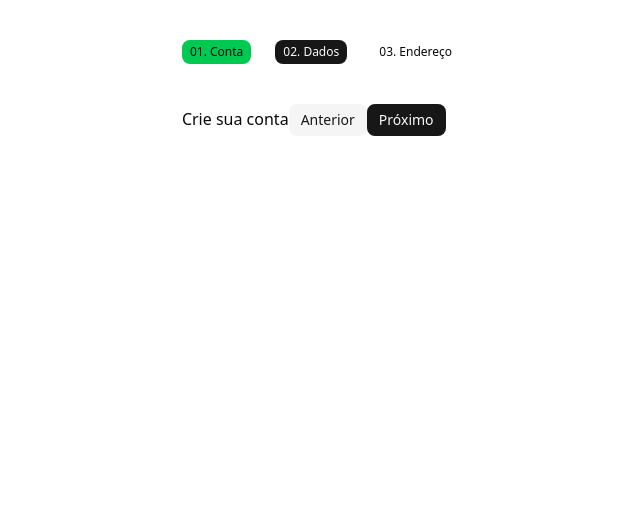
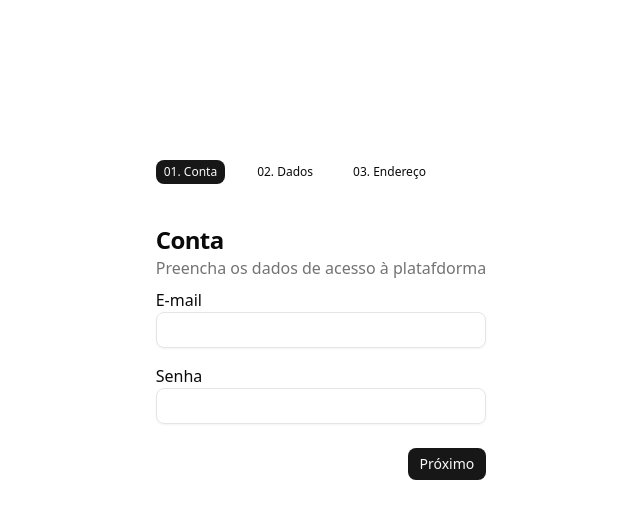
Before and after one commit to Andreeltonsf/ReactForm-multisteps, a React (Vite) app: page / in a window 1280 px wide. Both pictures are taken after a click on the button "Anterior". Shown: the top 518 px of the page, without its empty margins (319-959 px from the left). Built offline with nearby package versions, Linux system fonts and the light colour scheme.

Commit message:
Implement stepper context and enhance step components with headers and navigation

```diff
--- a/src/App.tsx
+++ b/src/App.tsx
@@ -6,7 +6,7 @@ import { PersonalDataStep } from "./components/steps/PersonalDataStep";
 
 function App() {
   return (
-    <div className="min-h-screen flex justify-center pt-10">
+    <div className="min-h-screen flex justify-center pt-40">
       <Stepper
         initialStep={1}
         steps={[
--- /dev/null
+++ b/src/components/StepHeader.tsx
@@ -0,0 +1,13 @@
+interface StepHeaderProps {
+  title: string;
+  description: string;
+}
+
+export function StepHeader({ title, description }: StepHeaderProps) {
+  return (
+    <header>
+      <h1 className="text-2xl font-semibold tracking-tight">{title}</h1>
+      <span className="text-muted-foreground">{description}</span>
+    </header>
+  );
+}
--- a/src/components/Stepper.tsx
+++ b/src/components/Stepper.tsx
@@ -1,6 +1,13 @@
 import { cn } from "@/lib/utils";
-import { useCallback, useState } from "react";
+import { createContext, useCallback, useContext, useState } from "react";
 import { Button } from "./ui/button";
+
+interface StepperContextValue {
+  previousStep: () => void;
+  nextStep: () => void;
+}
+
+const StepperContext = createContext({} as StepperContextValue);
 
 interface StepperProps {
   initialStep?: number;
@@ -22,6 +29,7 @@ export function Stepper({ steps, initialStep = 0 }: StepperProps) {
   }, [steps]);
 
   return (
+    <StepperContext.Provider value={{ previousStep, nextStep }}>
       <div>
         <ul className="space-x-6 text-xs">
           {steps.map((steps, index) => (
@@ -37,24 +45,35 @@ export function Stepper({ steps, initialStep = 0 }: StepperProps) {
             </li>
           ))}
         </ul>
-      <div className="mt-10">{steps[currentStep].content}</div>
+        <div className="mt-10">{steps[currentStep].content}</div>{" "}
       </div>
+    </StepperContext.Provider>
   );
 }
 
 //Composition Pattern
 
+export function StepperFooter({children}:{children:React.ReactNode}) {
+  return(
+    <footer className="mt-6 flex justify-end gap-2">
+      {children}
+    </footer>
+  )
+}
+
 export function StepperPreviousButton() {
+  const { previousStep } = useContext(StepperContext);
   return (
-    <Button size="sm" variant="secondary" type="button">
+    <Button size="sm" variant="secondary" type="button" onClick={previousStep}>
       Anterior
     </Button>
   );
 }
 
 export function StepperNextButton() {
+  const { nextStep } = useContext(StepperContext);
   return (
-    <Button size="sm" type="button">
+    <Button size="sm" type="button" onClick={nextStep}>
       Próximo
     </Button>
   );
--- a/src/components/steps/AccountStep.tsx
+++ b/src/components/steps/AccountStep.tsx
@@ -1,10 +1,31 @@
-import { StepperNextButton } from "../Stepper";
+import { Label } from "@radix-ui/react-label";
+import { StepHeader } from "../StepHeader";
+import { StepperFooter, StepperNextButton } from "../Stepper";
+import { Input } from "../ui/input";
 
 export function AccountStep() {
   return (
     <div>
-      AccountStep
-      <StepperNextButton />
+      <StepHeader
+        title="Conta"
+        description="Preencha os dados de acesso à platafdorma"
+      />
+
+      <div className="space-y-4 mt-2">
+        <div className="space-y-2">
+          <Label htmlFor="email">E-mail</Label>
+          <Input id="email" />
+        </div>
+
+        <div className="space-y-2">
+          <Label htmlFor="password">Senha</Label>
+          <Input id="password" type="password" />
+        </div>
+      </div>
+
+      <StepperFooter>
+        <StepperNextButton />
+      </StepperFooter>
     </div>
   );
 }
--- a/src/components/steps/AdressStep.tsx
+++ b/src/components/steps/AdressStep.tsx
@@ -1,13 +1,20 @@
-import { StepperPreviousButton } from "../Stepper";
+import { StepHeader } from "../StepHeader";
+import { StepperFooter, StepperPreviousButton } from "../Stepper";
 import { Button } from "../ui/button";
 
 export function AdressStep() {
   return (
     <div>
-      <h2>Address Information</h2>
-
-      <StepperPreviousButton />
-      <Button type="submit"> Finalizar</Button>
+      <StepHeader
+        title="Endereço"
+        description="Preencha os dados do seu endereço"
+      />
+      <StepperFooter>
+        <StepperPreviousButton />
+        <Button type="submit" size="sm">
+          Finalizar
+        </Button>
+      </StepperFooter>
     </div>
   );
 }
--- a/src/components/steps/PersonalDataStep.tsx
+++ b/src/components/steps/PersonalDataStep.tsx
@@ -1,11 +1,18 @@
-import { StepperNextButton, StepperPreviousButton } from "../Stepper";
+import { StepHeader } from "../StepHeader";
+import { StepperFooter, StepperNextButton, StepperPreviousButton } from "../Stepper";
 
 export function PersonalDataStep() {
   return (
     <div>
-      Crie sua conta
-      <StepperPreviousButton />
-      <StepperNextButton />
+      <StepHeader
+        title="Dados pessoais"
+        description="Conte-nos mais sobre você"
+      />
+
+      <StepperFooter>
+        <StepperPreviousButton />
+        <StepperNextButton />
+      </StepperFooter>
     </div>
   );
 }
```
Lines whose indentation alone changed are shown as unchanged.
